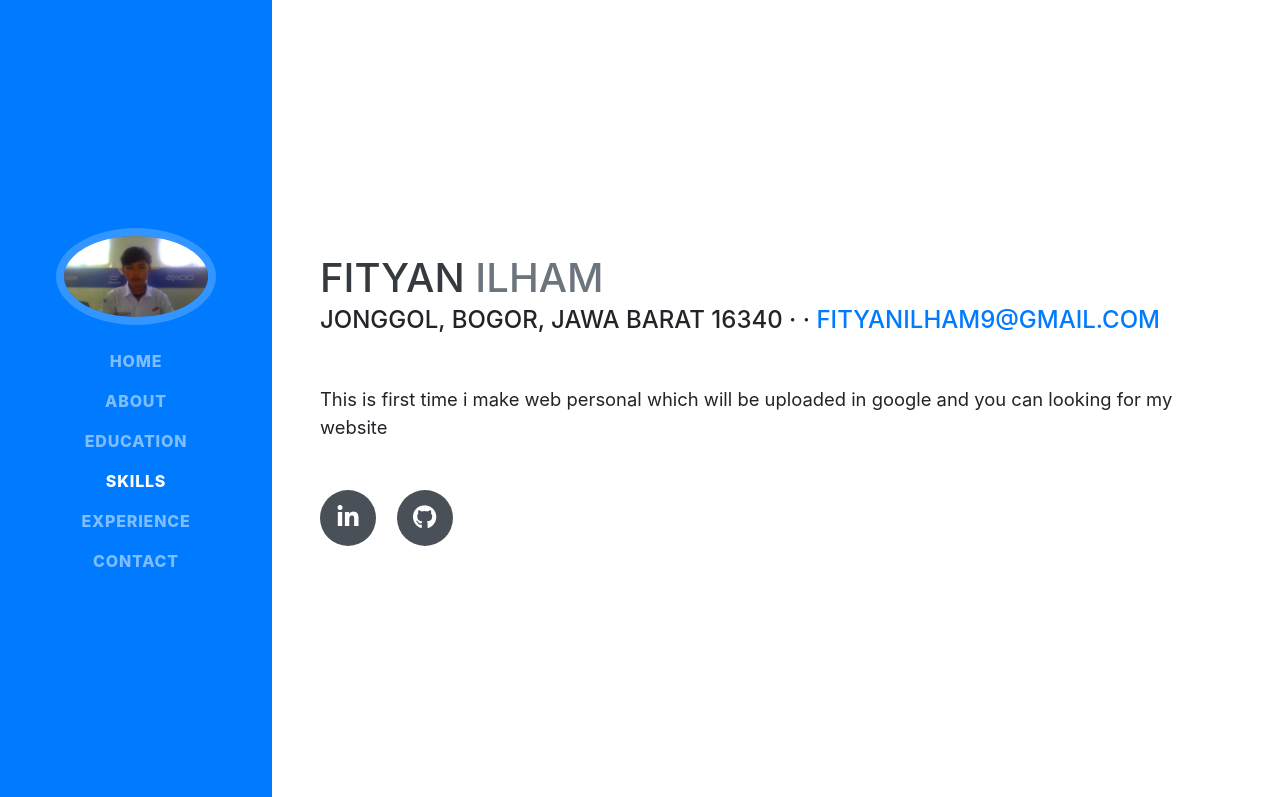
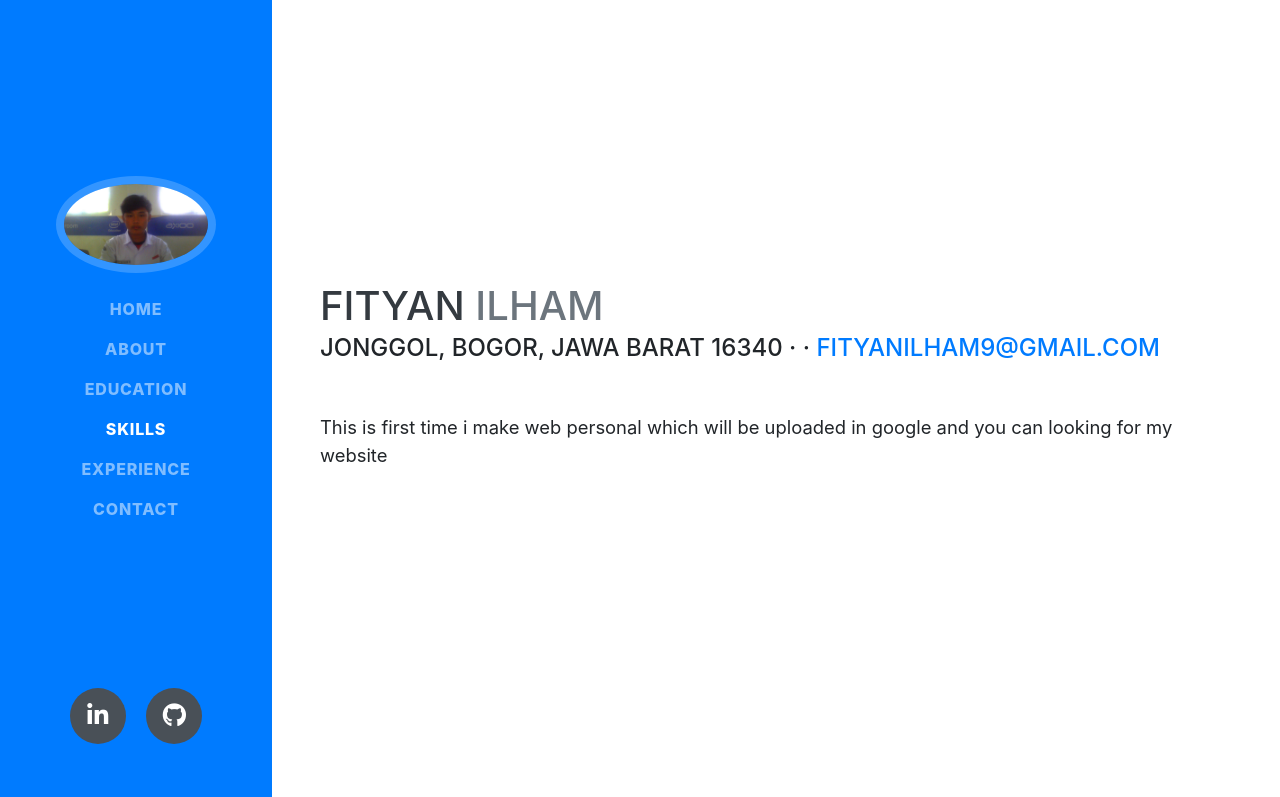
Before and after one commit to fityanilham/fityan, a website with bundled scripts: page index.html in a window 1280 px wide. Shown: the top 797 px of the page. Built offline with nearby package versions, Linux system fonts and the light colour scheme; a web font is replaced by a local one.

Commit message:
Update index.html

```diff
--- a/index.html
+++ b/index.html
@@ -57,6 +57,14 @@
         </li>
       </ul>
     </div>
+       <div class="social-icons mb-5">
+          <a href="https://www.linkedin.com/">
+            <i class="fab fa-linkedin-in"></i>
+          </a>
+          <a href="https://github.com/">
+            <i class="fab fa-github"></i>
+          </a>
+       </div>
   </nav>
 
   <div class="container-fluid p-0">
@@ -71,12 +79,6 @@
         </div>
         <p class="lead mb-5">This is first time i make web personal which will be uploaded in google and you can looking for my website</p>
         <div class="social-icons">
-          <a href="https://www.linkedin.com/">
-            <i class="fab fa-linkedin-in"></i>
-          </a>
-          <a href="https://github.com/">
-            <i class="fab fa-github"></i>
-          </a>
         </div>
       </div>
     </section>
```
